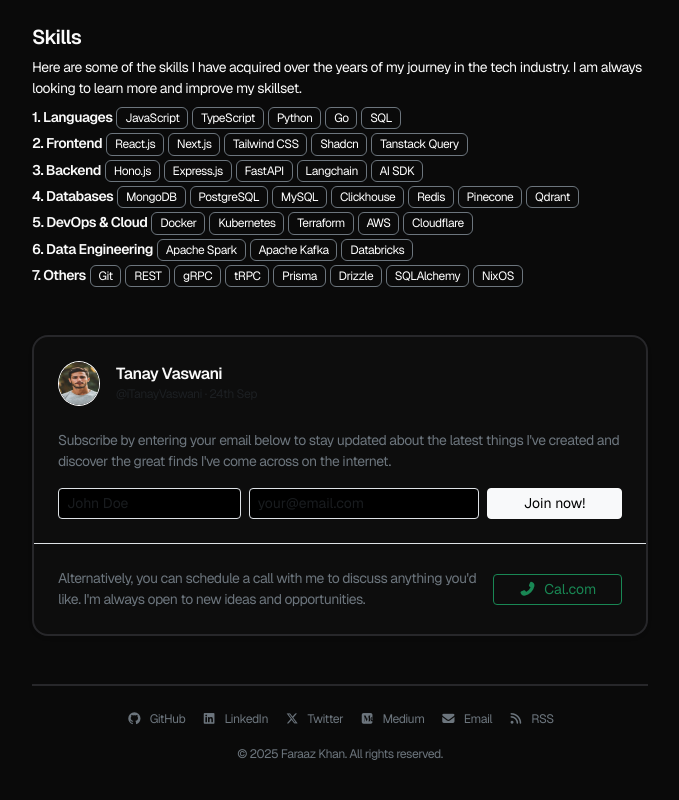
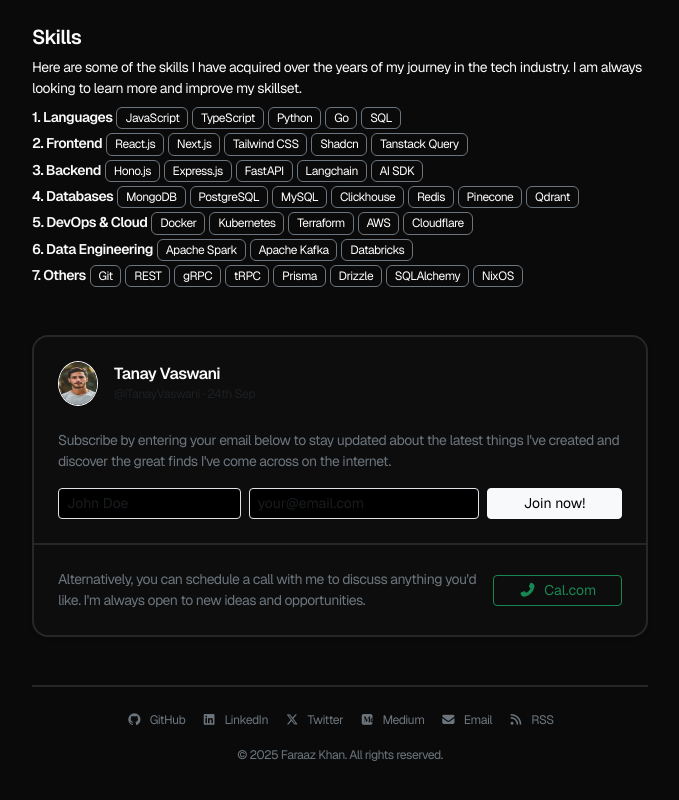
Before and after one commit to faraazkhan20/portfolio, a React (Vite) app: page / in a window 1280 px wide. Shown: the part 1631-2431 px from the top of the page, without its empty margins (300-979 px from the left). Built offline with nearby package versions, Linux system fonts and the light colour scheme.

Commit message:
Updated src/components/ContactMe.jsx

```diff
--- a/src/components/ContactMe.jsx
+++ b/src/components/ContactMe.jsx
@@ -1,3 +1,4 @@
+import "../styles/ContactMe.css";
 import defaultImage from "../assets/images/default.jpg";
 
 function ContactMe() {
@@ -6,7 +7,7 @@
       <div className="card-body p-4">
         <div className="d-flex align-items-center mb-4 gap-3">
           {/* <img src="tanay.jpeg" alt="Tanay" width={42} height={42} className="rounded-circle border border-white" /> */}
-          <img src={defaultImage} alt="Profile" width={42} height={45} className="rounded-circle border border-white" />
+          <img src={defaultImage} alt="Profile" width={40} height={45} className="rounded-circle border border-white" />
           <div>
             <h6 className="mb-0 fw-semibold">Tanay Vaswani</h6>
             <small className="text-muted">@iTanayVaswani · 24th Sep</small>
@@ -27,7 +28,7 @@
           </div>
         </form>
       </div>
-      <div className="card-footer bg-transparent border-top border-dashed p-4">
+      <div id="schedule-call-top-border" className="card-footer bg-transparent border-dashed p-4">
         <div className="row g-3 align-items-center">
           <div className="col-md-9">
             <p className="mb-0 text-secondary">Alternatively, you can schedule a call with me to discuss anything you'd like. I'm always open to new ideas and opportunities.</p>
--- /dev/null
+++ b/src/styles/ContactMe.css
@@ -0,0 +1,3 @@
+#schedule-call-top-border {
+  border-top: 2px solid #27272a;
+}
```
